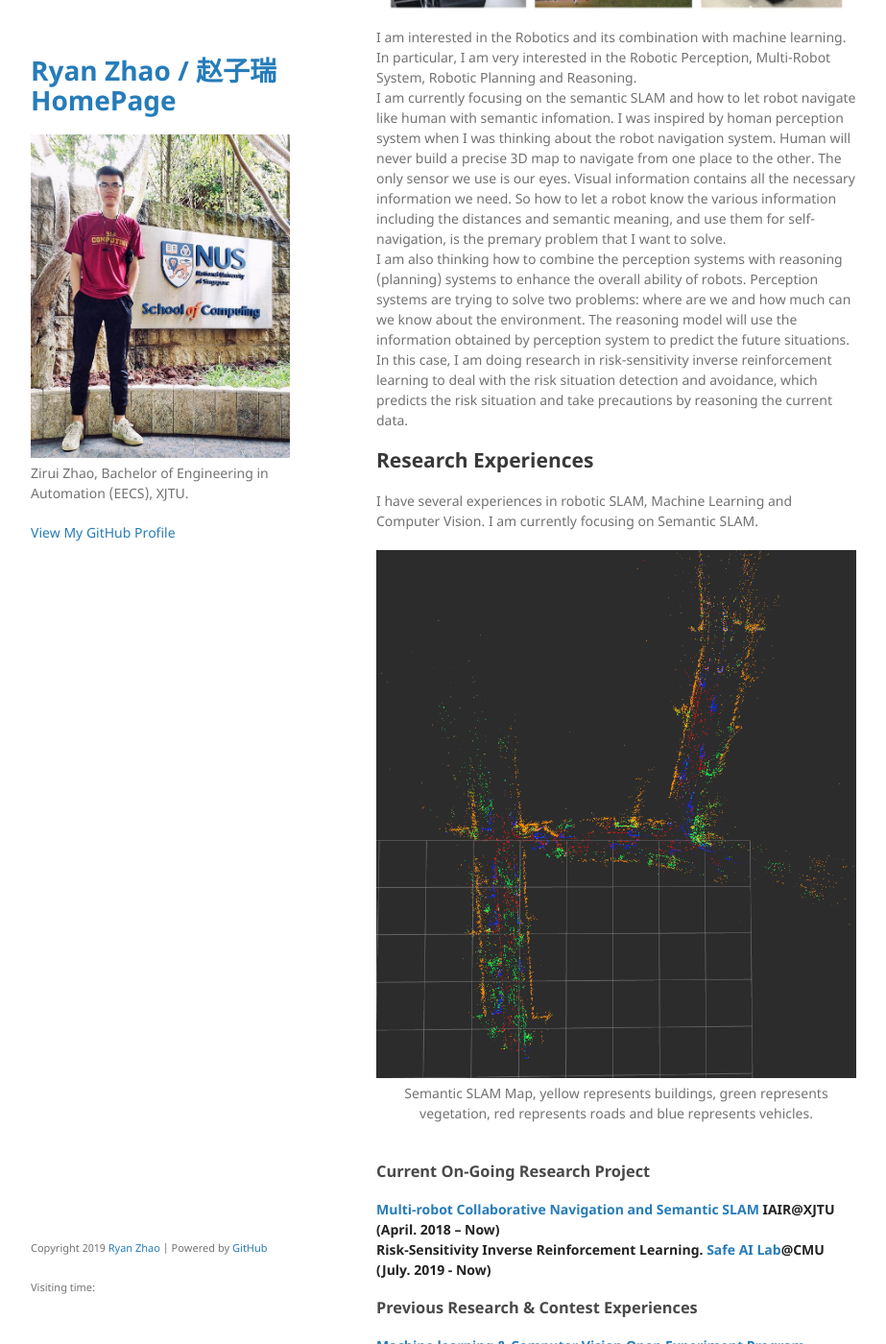
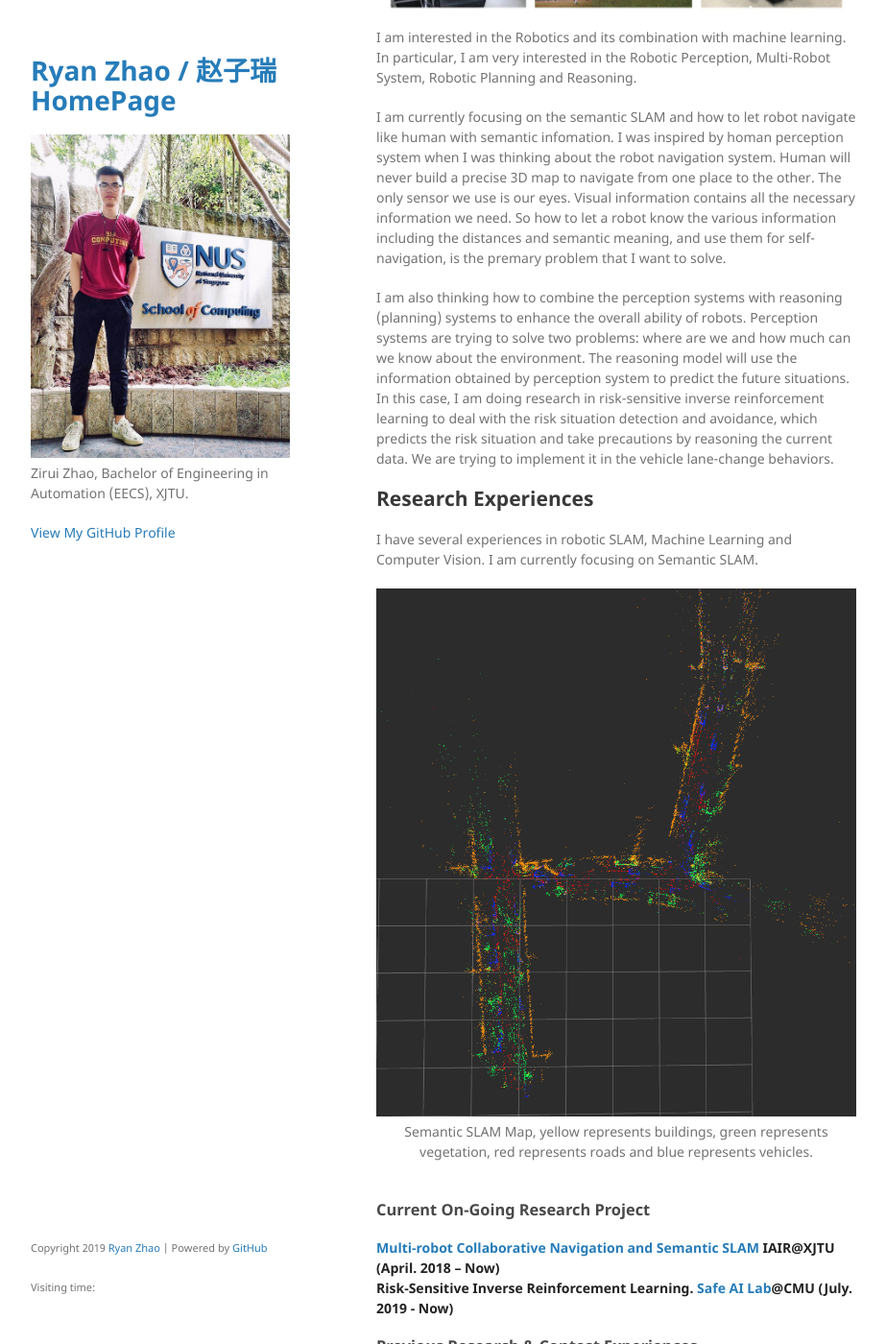
Before and after one commit to 1989Ryan/1989Ryan.github.io, a Jekyll site: the page built from index.md, in a window 1280 px wide and 1400 px high, scrolled down 650 px. Shown: the whole window at 96% size, without its empty margins (178-1101 px from the left). Built offline with Jekyll 4.4.1, drawn with Linux system fonts in a browser that asks for light colours; comment, search, counter and statistics services are not loaded; our own code applies the rules of GitHub Pages for plain Markdown files.

Commit message:
Update index.md

```diff
--- a/index.md
+++ b/index.md
@@ -19,10 +19,12 @@ This is the personal GitHub page of Zirui (Ryan) Zhao.<br/>
 
 <center><img src="https://github.com/1989Ryan/1989Ryan.github.io/blob/master/hi.jpeg?raw=true"/></center>
 
-  I am interested in the Robotics and its combination with machine learning. In particular, I am very interested in the Robotic Perception, Multi-Robot System, Robotic Planning and Reasoning. <br/>
-  I am currently focusing on the semantic SLAM and how to let robot navigate like human with semantic infomation. I was inspired by homan perception system when I was thinking about the robot navigation system. Human will never build a precise 3D map to navigate from one place to the other. The only sensor we use is our eyes. Visual information contains all the necessary information we need. So how to let a robot know the various information including the distances and semantic meaning, and use them for self-navigation, is the premary problem that I want to solve. <br/>
-  I am also thinking how to combine the perception systems with reasoning (planning) systems to enhance the overall ability of robots. Perception systems are trying to solve two problems: where are we and how much can we know about the environment. The reasoning model will use the information obtained by perception system to predict the future situations. In this case, I am doing research in risk-sensitivity inverse reinforcement learning to deal with the risk situation detection and avoidance, which
-predicts the risk situation and take precautions by reasoning the current data. <br/>
+  I am interested in the Robotics and its combination with machine learning. In particular, I am very interested in the Robotic Perception, Multi-Robot System, Robotic Planning and Reasoning.
+
+  I am currently focusing on the semantic SLAM and how to let robot navigate like human with semantic infomation. I was inspired by homan perception system when I was thinking about the robot navigation system. Human will never build a precise 3D map to navigate from one place to the other. The only sensor we use is our eyes. Visual information contains all the necessary information we need. So how to let a robot know the various information including the distances and semantic meaning, and use them for self-navigation, is the premary problem that I want to solve.
+
+  I am also thinking how to combine the perception systems with reasoning (planning) systems to enhance the overall ability of robots. Perception systems are trying to solve two problems: where are we and how much can we know about the environment. The reasoning model will use the information obtained by perception system to predict the future situations. In this case, I am doing research in risk-sensitive inverse reinforcement learning to deal with the risk situation detection and avoidance, which
+predicts the risk situation and take precautions by reasoning the current data. We are trying to implement it in the vehicle lane-change behaviors.
 
 ## Research Experiences
 
@@ -38,7 +40,7 @@ I have several experiences in robotic SLAM, Machine Learning and Computer Vision
 
 **[Multi-robot Collaborative Navigation and Semantic SLAM](./r1.html)
  IAIR@XJTU (April. 2018 – Now)**<br/>
-**Risk-Sensitivity Inverse Reinforcement Learning. [Safe AI Lab](http://www.andrew.cmu.edu/user/dingzhao/index.html)@CMU (July. 2019 - Now)**
+**Risk-Sensitive Inverse Reinforcement Learning. [Safe AI Lab](http://www.andrew.cmu.edu/user/dingzhao/index.html)@CMU (July. 2019 - Now)**
 
 ### Previous Research & Contest Experiences
 
```
